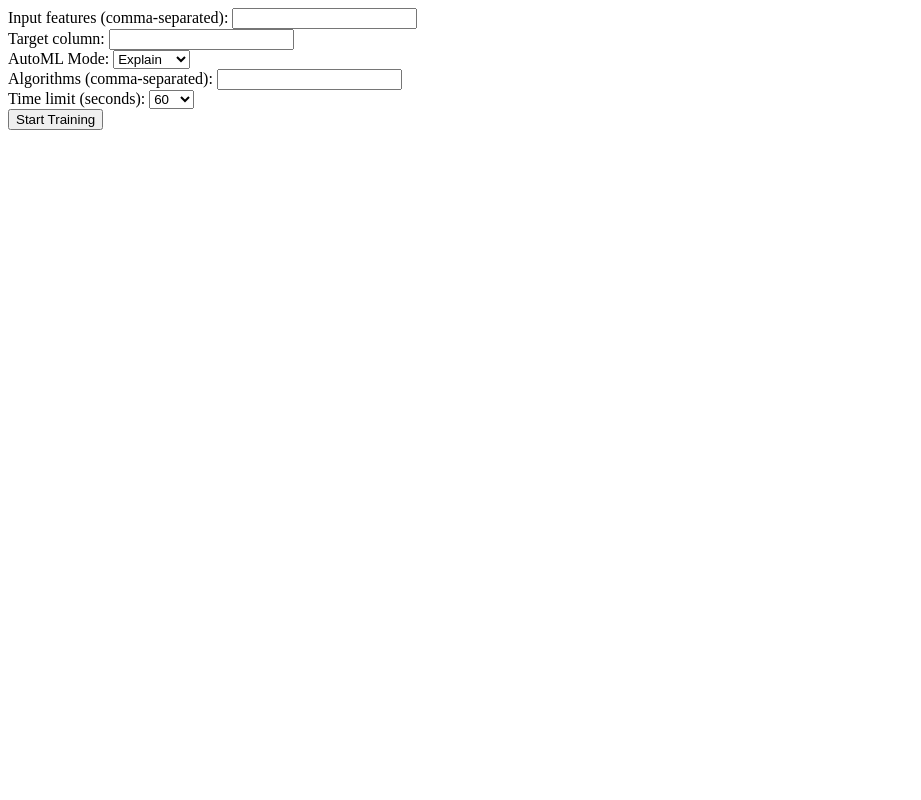
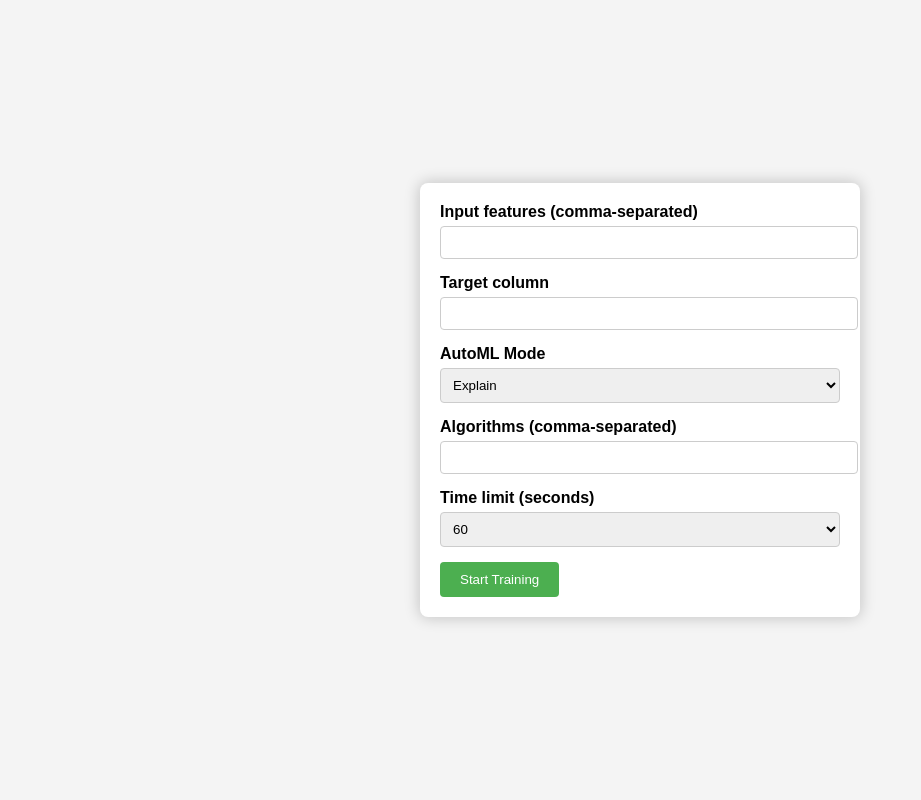
Before and after one commit to sozana-blidy/AutoML2, a Flask app: page /train in a window 1280 px wide. Shown: the whole page, without its empty margins (0-921 px from the left). Run offline with Flask 3, Linux system fonts and the light colour scheme.

Commit message:
new style with html instead of markup..not intergrated yet.

```diff
--- a/myapp/templates/train.html
+++ b/myapp/templates/train.html
@@ -1,17 +1,75 @@
 <!DOCTYPE html>
-<html>
+<html lang="en">
+
 <head>
+    <meta charset="UTF-8">
+    <meta name="viewport" content="width=device-width, initial-scale=1.0">
     <title>Train Model</title>
+    <style>
+        body {
+            font-family: 'Arial', sans-serif;
+            background-color: #f4f4f4;
+            margin: 0;
+            padding: 0;
+            display: flex;
+            align-items: center;
+            justify-content: center;
+            min-height: 100vh;
+        }
+
+        form {
+            background-color: #fff;
+            padding: 20px;
+            border-radius: 8px;
+            box-shadow: 0px 0px 15px 1px rgba(0, 0, 0, 0.2);
+            width: 400px;
+            text-align: left;
+        }
+
+        label {
+            font-weight: bold;
+            display: block;
+            margin-bottom: 5px;
+        }
+
+        input[type="text"], select {
+            width: 100%;
+            padding: 8px;
+            margin-bottom: 15px;
+            border: 1px solid #ccc;
+            border-radius: 4px;
+        }
+
+        input[type="submit"] {
+            padding: 10px 20px;
+            background-color: #4CAF50;
+            color: #fff;
+            border: none;
+            border-radius: 4px;
+            cursor: pointer;
+        }
+
+        input[type="submit"]:hover {
+            background-color: #45a049;
+        }
+    </style>
 </head>
+
 <body>
-<form method="post">
-    {{ form.hidden_tag() }}
-    {{ form.x_columns.label }}: {{ form.x_columns() }}<br>
-    {{ form.y_column.label }}: {{ form.y_column() }}<br>
-    {{ form.mode.label }}: {{ form.mode() }}<br>
-    {{ form.algorithms.label }}: {{ form.algorithms() }}<br>
-    {{ form.time_limit.label }}: {{ form.time_limit() }}<br>
-    {{ form.submit() }}
-</form>
+    <form method="post">
+        {{ form.hidden_tag() }}
+        <label>{{ form.x_columns.label }}</label>
+        {{ form.x_columns(style='width:100%;') }}<br>
+        <label>{{ form.y_column.label }}</label>
+        {{ form.y_column(style='width:100%;') }}<br>
+        <label>{{ form.mode.label }}</label>
+        {{ form.mode(style='width:100%;') }}<br>
+        <label>{{ form.algorithms.label }}</label>
+        {{ form.algorithms(style='width:100%;') }}<br>
+        <label>{{ form.time_limit.label }}</label>
+        {{ form.time_limit(style='width:100%;') }}<br>
+        {{ form.submit() }}
+    </form>
 </body>
+
 </html>
```
